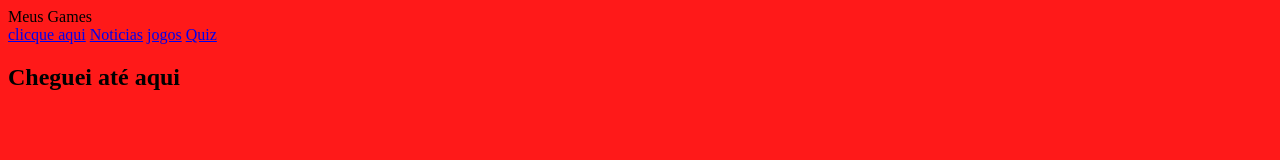
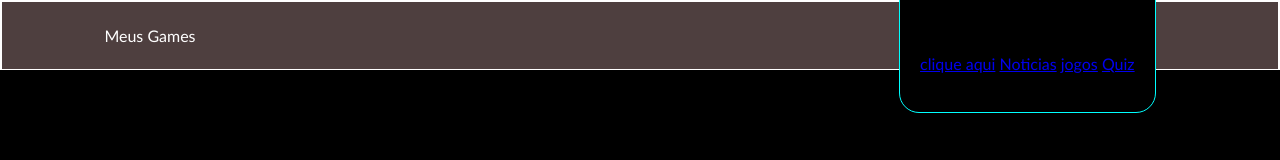
Before and after one commit to arthurhercsouza-arch/ArthurPrograma-o, a plain HTML site: page index.html in a window 1280 px wide. Drawn offline with Linux system fonts and the light colour scheme.

Commit message:
estiliza header

```diff
--- a/assets/css/estilos.css
+++ b/assets/css/estilos.css
@@ -1,8 +1,31 @@
 body {
-    background-color:#ff1919;
+    background-color:#000000;
+    color: rgb(255, 255, 255);
+    font-family: 'Trebuchet MS', 'Lucida Sans Unicode', 'Lucida Grande', 'Lucida Sans', Arial, sans-serif;
+    line-height: 3.5;}
+* {
+    margin: 0;
+    padding: 0px;
+    box-sizing: border-box;
 }
-.texto{
-    font-size: 100px;
-    color: blue;
-    text-align: center;
+header {
+    height: 70px;
+    display: flex;
+    align-items: center;
+    justify-content: space-between;
+    padding: 0 8%;
+    background-color: rgb(78, 63, 63);
+    border: 2px solid white;
+    border-bottom: 1px solid rgb(255, 255, 255);
+    position: sticky;
+    top: 0;
+    z-index: 10;
 }
+.nomedaclasse {
+    background-color: #000000;
+    border: 1px solid #ddd;
+    padding: 20px;
+    margin: 20px;
+    border-radius: 20px;
+    border-color: aqua;
+}
--- a/index.html
+++ b/index.html
@@ -12,12 +12,12 @@
         Meus Games
     </div>
     <nav class="nomedaclasse">
-        <a href="#inicio">clicque aqui</a>
+        <br>
+        <a href="#inicio">clique aqui</a>
         <a href="#noticias">Noticias</a>
         <a href="#jogos">jogos</a>
         <a href="quiz">Quiz</a>
     </nav>
     </header>
-   <h2 id="inicio">Cheguei até aqui</h2>
 </body>
 </html>
```
